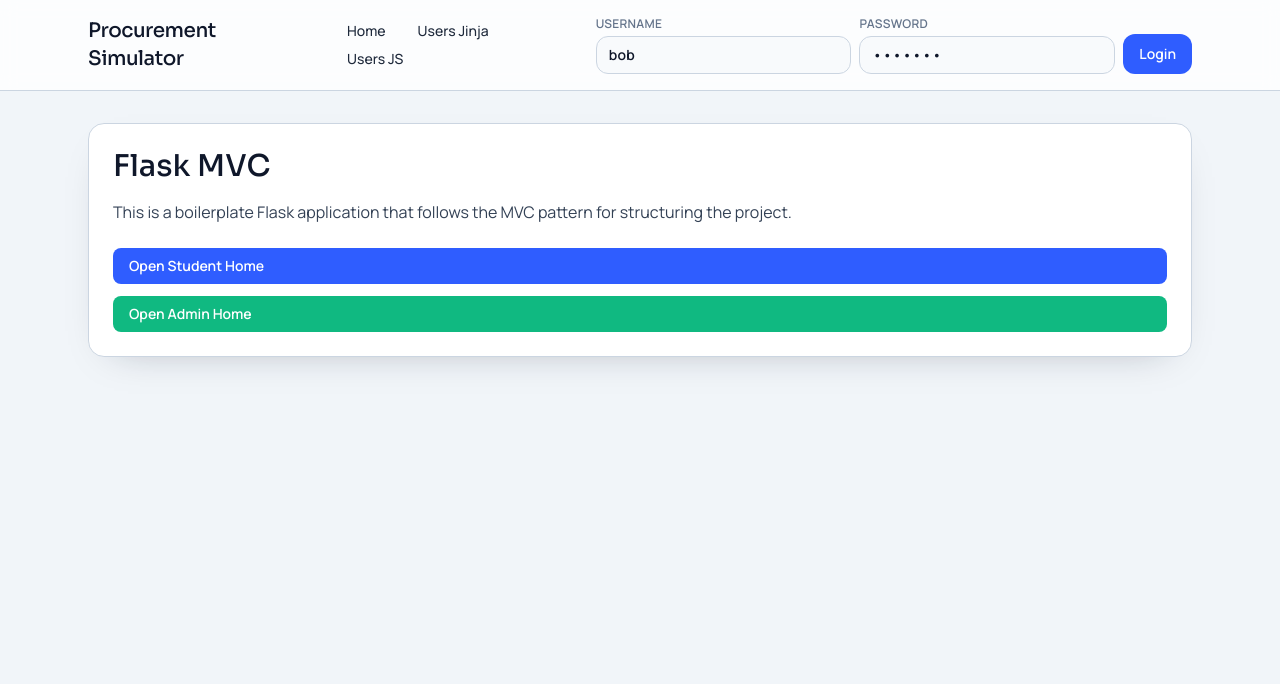
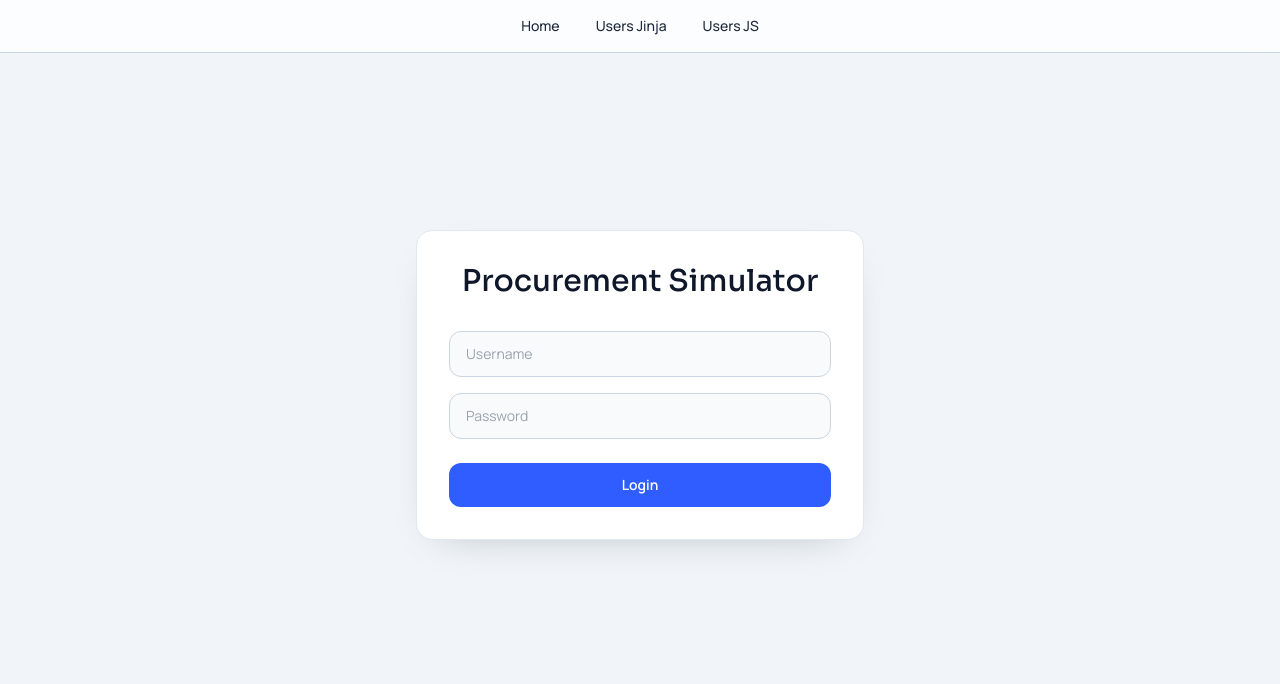
Before and after one commit to COMP-3604-Project-Codex/Procurement-Simulator, a Flask app: page / in a window 1280 px wide. Shown: the top 684 px of the page. Run offline with Flask 3, Linux system fonts and the light colour scheme; some libraries are stand-ins or nearby versions.

Commit message:
Home Page Changes

```diff
--- a/App/controllers/auth.py
+++ b/App/controllers/auth.py
@@ -8,7 +8,7 @@ def login(username, password):
   user = result.scalar_one_or_none()
   if user and user.check_password(password):
     # Store ONLY the user id as a string in JWT 'sub'
-    return create_access_token(identity=str(user.id)), user.type
+    return user, create_access_token(identity=str(user.id)), user.type
   return None, None
 
 
--- a/App/templates/index.html
+++ b/App/templates/index.html
@@ -1,19 +1,52 @@
 {% extends "layout.html" %}
-{% block title %}Flask MVC App{% endblock %}
-{% block page %}Flask MVC App{% endblock %}
+{% block title %}Procurement Simulator{% endblock %}
 
 {% block content %}
-    <section class="rounded-2xl border border-slate-300 bg-white p-6 shadow-panel backdrop-blur">
-        <h1 class="font-heading text-3xl text-slate-900">Flask MVC</h1>
-        {% if is_authenticated %}
-            <p class="mt-3 text-sm text-emerald-600">Welcome {{current_user.username if current_user.is_admin() else current_user.name}}</p>
-        {% endif %}
-        <p class="mt-4 max-w-3xl text-slate-700">
-            This is a boilerplate Flask application that follows the MVC pattern for structuring the project.
-        </p>
-        <div class="mt-6 flex flex-col gap-3">
-            <a href="/student" class="inline-flex items-center rounded-lg bg-brand-500 px-4 py-2 text-sm font-semibold text-white transition hover:bg-brand-600">Open Student Home</a>
-            <a href="/admin/manage-groups" class="inline-flex items-center rounded-lg bg-emerald-500 px-4 py-2 text-sm font-semibold text-white transition hover:bg-emerald-400">Open Admin Home</a>
-        </div>
-    </section>
+<div class="flex min-h-[75vh] items-center justify-center">
+
+  <div class="w-full max-w-md rounded-2xl bg-white p-8 shadow-panel border border-slate-200">
+
+    <!-- App Name -->
+    <h1 class="text-center font-heading text-3xl text-slate-900">
+      Procurement Simulator
+    </h1>
+
+    {% if is_authenticated %}
+      <p class="mt-4 text-center text-sm text-emerald-600">
+        Welcome {{current_user.username if current_user.is_admin() else current_user.name}}
+      </p>
+    {% else %}
+
+    <!-- Login Form -->
+    <form method="POST" action="/login" class="mt-8 flex flex-col gap-4">
+
+      <input
+        name="username"
+        type="text"
+        placeholder="Username"
+        required
+        class="w-full rounded-xl border border-slate-300 bg-slate-50 px-4 py-3 text-sm focus:border-brand-500 focus:bg-white focus:outline-none transition"
+      >
+
+      <input
+        name="password"
+        type="password"
+        placeholder="Password"
+        required
+        class="w-full rounded-xl border border-slate-300 bg-slate-50 px-4 py-3 text-sm focus:border-brand-500 focus:bg-white focus:outline-none transition"
+      >
+
+      <button
+        type="submit"
+        class="mt-2 w-full rounded-xl bg-brand-500 py-3 text-sm font-semibold text-white transition hover:bg-brand-600"
+      >
+        Login
+      </button>
+
+    </form>
+
+    {% endif %}
+  </div>
+
+</div>
 {% endblock %}
--- a/App/templates/layout.html
+++ b/App/templates/layout.html
@@ -36,14 +36,10 @@
 
   </head>
   <body class="bg-slate-100 font-body text-slate-900 antialiased">
-
-
     <header class="border-b border-slate-300 bg-white/80 backdrop-blur">
-      <div class="mx-auto flex max-w-6xl flex-col gap-4 px-4 py-4 lg:flex-row lg:items-center lg:justify-between lg:px-6">
-        <div class="flex flex-col gap-3 lg:flex-row lg:items-center lg:gap-7">
-          <a href="/" class="font-heading text-xl tracking-tight text-slate-900">Procurement Simulator</a>
+    <div class="mx-auto flex max-w-6xl justify-center px-4 py-4 lg:px-6">
       <nav>
-            <ul class="flex flex-wrap items-center gap-2 text-sm font-medium text-slate-800">
+        <ul class="flex flex-wrap items-center justify-center gap-3 text-sm font-medium text-slate-800">
           <li><a href="/" class="rounded-md px-3 py-1.5 transition hover:bg-slate-100 hover:text-brand-600">Home</a></li>
           <li><a href="/users" class="rounded-md px-3 py-1.5 transition hover:bg-slate-100 hover:text-brand-600">Users Jinja</a></li>
           {% if is_authenticated %}
@@ -52,23 +48,6 @@
           <li><a href="/static/users" class="rounded-md px-3 py-1.5 transition hover:bg-slate-100 hover:text-brand-600">Users JS</a></li>
         </ul>
       </nav>
-        </div>
-
-        {% if is_authenticated %}
-          <a href="/logout" class="inline-flex items-center justify-center rounded-lg bg-brand-500 px-4 py-2 text-sm font-semibold text-white shadow-panel transition hover:bg-brand-600">Logout</a>
-        {% else %}
-          <form class="grid gap-2 sm:grid-cols-[1fr_1fr_auto] sm:items-end" method="POST" action="/login">
-            <label class="block text-xs font-semibold uppercase tracking-wide text-slate-500" for="login-username">
-              Username
-              <input id="login-username" placeholder="username" value="bob" name="username" type="text" required class="mt-1 w-full rounded-xl border border-slate-300 bg-slate-50 px-3 py-2 text-sm text-slate-900 placeholder:text-slate-400 focus:border-brand-500 focus:bg-white focus:outline-none">
-            </label>
-            <label class="block text-xs font-semibold uppercase tracking-wide text-slate-500" for="login-password">
-              Password
-              <input id="login-password" placeholder="password" value="bobpass" name="password" type="password" required class="mt-1 w-full rounded-xl border border-slate-300 bg-slate-50 px-3 py-2 text-sm text-slate-900 placeholder:text-slate-400 focus:border-brand-500 focus:bg-white focus:outline-none">
-            </label>
-            <button type="submit" class="h-10 rounded-xl bg-brand-500 px-4 text-sm font-semibold text-white transition hover:bg-brand-600">Login</button>
-          </form>
-        {% endif %}
     </div>
   </header>
 
--- a/App/views/auth.py
+++ b/App/views/auth.py
@@ -27,13 +27,16 @@ def identify_page():
 @auth_views.route('/login', methods=['POST'])
 def login_action():
     data = request.form
-    token, role = login(data['username'], data['password'])
+    user, token, role = login(data['username'], data['password'])
 
     if not token:
         flash('Bad username or password given', "failed")
         return redirect(request.referrer)
 
     flash('Login Successful', "success")
+
+    name = user.username if user.is_admin() else user.name
+    flash(f"Welcome {name}", "success")
 
     if role == "student":
         response = redirect('/student')
```
Lines whose indentation alone changed are shown as unchanged.
